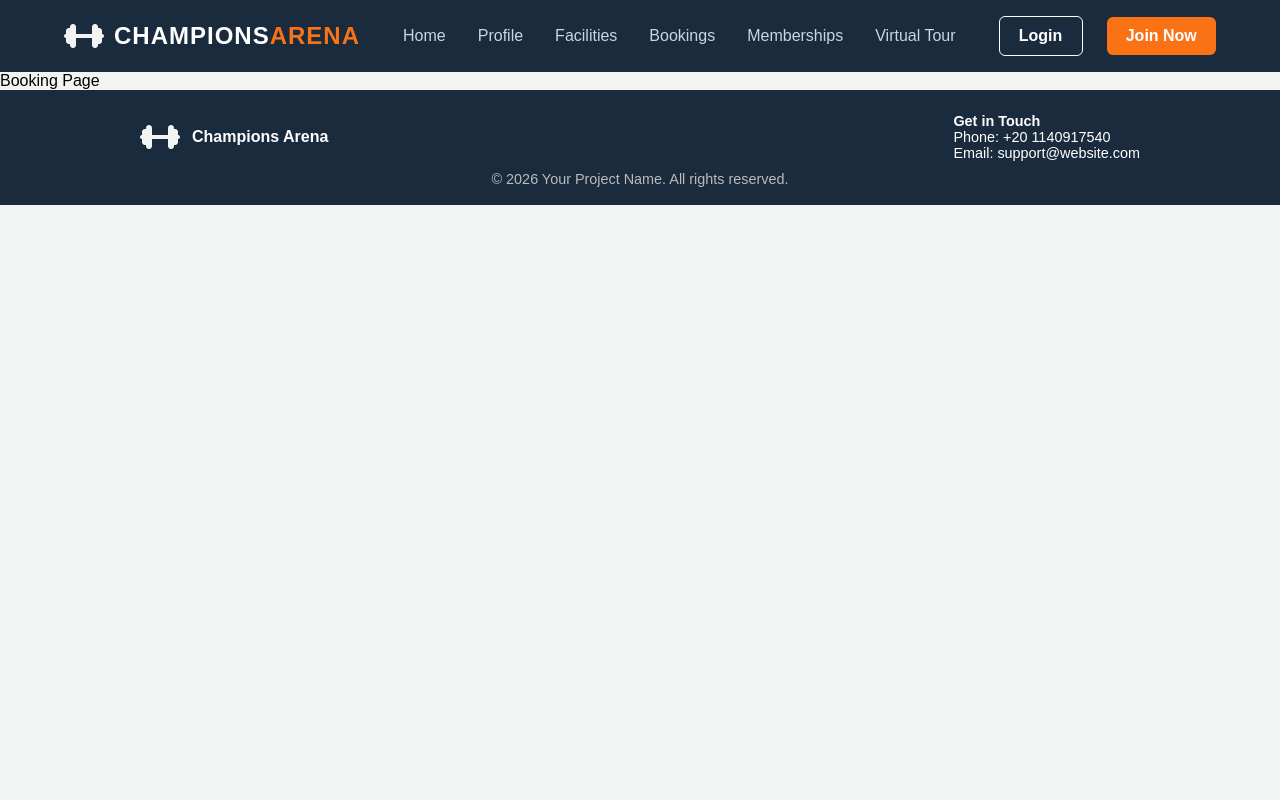
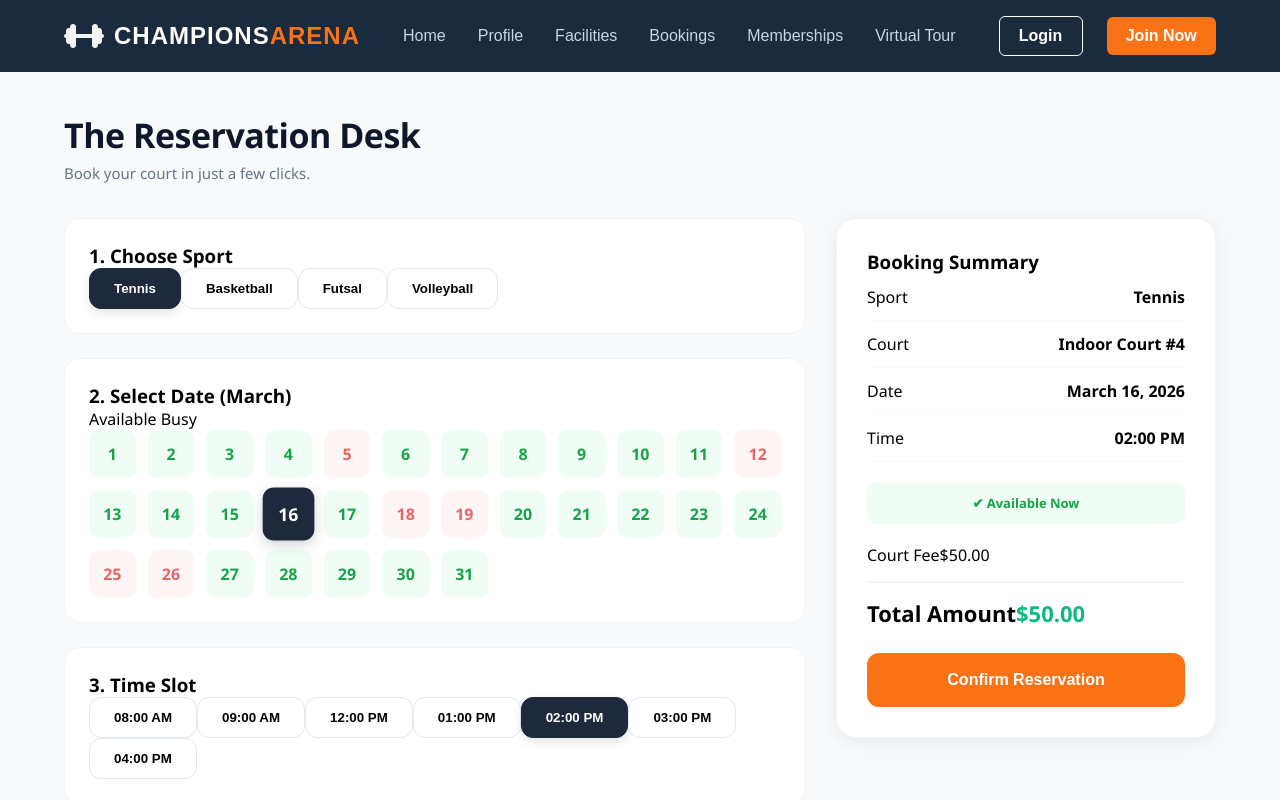
Before and after one commit to leenaayoussef/Sports-Facility, a React (Vite) app: page /booking in a window 1280 px wide. Shown: the top 800 px of the page. Built offline with nearby package versions, Linux system fonts and the light colour scheme.

Commit message:
booking done

```diff
--- /dev/null
+++ b/src/Components/Booking.css
@@ -0,0 +1,154 @@
+/* الأساسيات */
+.booking-container {
+  padding: 40px 5%;
+  background: #f8fafc;
+  min-height: 100vh;
+  font-family: 'Segoe UI', sans-serif;
+  opacity: 0;
+  transition: opacity 0.8s ease-in-out;
+}
+
+.fade-in { opacity: 1; }
+
+.booking-header { margin-bottom: 35px; }
+.booking-title { font-size: 34px; font-weight: 800; color: #0f172a; letter-spacing: -0.5px; }
+.booking-subtitle { color: #64748b; font-size: 15px; margin-top: 5px; }
+
+/* الـ Grid */
+.booking-grid {
+  display: grid;
+  grid-template-columns: 1fr 380px;
+  gap: 30px;
+  align-items: start;
+}
+
+/* الكروت وحبشتكناتها */
+.card {
+  background: white;
+  padding: 24px;
+  border-radius: 16px;
+  margin-bottom: 24px;
+  border: 1px solid #f1f5f9;
+  transition: transform 0.3s ease, box-shadow 0.3s ease;
+}
+
+.hover-effect:hover {
+  transform: translateY(-5px);
+  box-shadow: 0 10px 25px rgba(0,0,0,0.05);
+}
+
+/* التقويم */
+.calendar-grid {
+  display: grid;
+  grid-template-columns: repeat(auto-fill, minmax(45px, 1fr));
+  gap: 12px;
+}
+
+.day-cell {
+  height: 48px;
+  display: flex;
+  align-items: center;
+  justify-content: center;
+  border-radius: 10px;
+  cursor: pointer;
+  font-weight: 600;
+  transition: all 0.2s cubic-bezier(0.4, 0, 0.2, 1);
+}
+
+.status-free { background: #f0fdf4; color: #16a34a; }
+.status-busy { background: #fef2f2; color: #dc2626; opacity: 0.7; }
+
+.day-cell:hover:not(.status-busy) { background: #1e293b; color: white; }
+
+.day-cell.selected {
+  background: #1e293b !important;
+  color: white !important;
+  transform: scale(1.1);
+  box-shadow: 0 4px 12px rgba(30, 41, 59, 0.2);
+}
+
+/* الزراير */
+.sport-btn, .time-btn {
+  padding: 12px 24px;
+  border: 1.5px solid #e2e8f0;
+  border-radius: 12px;
+  background: white;
+  cursor: pointer;
+  font-weight: 600;
+  transition: 0.3s;
+}
+
+.sport-btn.active, .time-btn.active {
+  background: #1e293b;
+  color: white;
+  border-color: #1e293b;
+  box-shadow: 0 4px 10px rgba(0,0,0,0.1);
+}
+
+/* السمارى المحبشتكن */
+.summary-card {
+  background: white;
+  padding: 30px;
+  border-radius: 20px;
+  box-shadow: 0 4px 20px rgba(0,0,0,0.08);
+  border: 1px solid #f1f5f9;
+}
+
+.sticky-summary { position: sticky; top: 30px; }
+
+.summary-row {
+  display: flex;
+  justify-content: space-between;
+  padding: 12px 0;
+  border-bottom: 1px solid #f8fafc;
+}
+
+.availability-badge {
+  padding: 12px;
+  border-radius: 10px;
+  text-align: center;
+  font-weight: 700;
+  margin: 20px 0;
+  font-size: 13px;
+}
+
+.availability-badge.success { background: #f0fdf4; color: #16a34a; }
+.availability-badge.danger { background: #fff7ed; color: #c2410c; }
+
+.price-row.total {
+  margin-top: 15px;
+  padding-top: 15px;
+  border-top: 2px solid #f1f5f9;
+  font-weight: 800;
+  font-size: 22px;
+}
+
+.total-value { color: #10b981; }
+
+/* زرار التأكيد وحبشتكنات الحركة */
+.confirm-btn {
+  width: 100%;
+  margin-top: 25px;
+  padding: 18px;
+  background: #f97316;
+  color: white;
+  border: none;
+  border-radius: 12px;
+  font-weight: 700;
+  font-size: 16px;
+  cursor: pointer;
+  transition: 0.3s;
+}
+
+.pulse-animation:hover {
+  background: #ea580c;
+  animation: pulse 1.5s infinite;
+}
+
+@keyframes pulse {
+  0% { transform: scale(1); box-shadow: 0 0 0 0 rgba(249, 115, 22, 0.7); }
+  70% { transform: scale(1.02); box-shadow: 0 0 0 10px rgba(249, 115, 22, 0); }
+  100% { transform: scale(1); box-shadow: 0 0 0 0 rgba(249, 115, 22, 0); }
+}
+
+@media (max-width: 1024px) { .booking-grid { grid-template-columns: 1fr; } }
--- a/src/pages/Booking.jsx
+++ b/src/pages/Booking.jsx
@@ -1,5 +1,126 @@
+import React, { useState, useEffect } from "react";
+import "../Components/Booking.css";
+
 function Booking() {
-  return <div>Booking Page</div>;
+  const [selectedSport, setSelectedSport] = useState("Tennis");
+  const [selectedDay, setSelectedDay] = useState(16);
+  const [selectedTime, setSelectedTime] = useState("02:00 PM");
+  const [isVisible, setIsVisible] = useState(false);
+
+  // أنيميشن عند تحميل الصفحة
+  useEffect(() => { setIsVisible(true); }, []);
+
+  const sports = [
+    { name: "Tennis", price: 50 },
+    { name: "Basketball", price: 40 },
+    { name: "Futsal", price: 60 },
+    { name: "Volleyball", price: 35 }
+  ];
+
+  const timeSlots = ["08:00 AM", "09:00 AM", "12:00 PM", "01:00 PM", "02:00 PM", "03:00 PM", "04:00 PM"];
+  const busyDays = [5, 12, 18, 19, 25, 26];
+  const daysInMonth = Array.from({ length: 31 }, (_, i) => i + 1);
+
+  const currentPrice = sports.find(s => s.name === selectedSport).price;
+
+  return (
+    <div className={`booking-container ${isVisible ? "fade-in" : ""}`}>
+      <div className="booking-header">
+        <h1 className="booking-title">The Reservation Desk</h1>
+        <p className="booking-subtitle">Book your court in just a few clicks.</p>
+      </div>
+
+      <div className="booking-grid">
+        <div className="booking-left">
+          {/* 1. Sport Selection */}
+          <div className="card hover-effect">
+            <h3>1. Choose Sport</h3>
+            <div className="sports">
+              {sports.map((sport) => (
+                <button
+                  key={sport.name}
+                  className={`sport-btn ${selectedSport === sport.name ? "active" : ""}`}
+                  onClick={() => setSelectedSport(sport.name)}
+                >
+                  {sport.name}
+                </button>
+              ))}
+            </div>
+          </div>
+
+          {/* 2. Calendar */}
+          <div className="card hover-effect">
+            <div className="card-header">
+              <h3>2. Select Date (March)</h3>
+              <div className="status-indicators">
+                <span className="indicator"><i className="dot free"></i> Available</span>
+                <span className="indicator"><i className="dot busy"></i> Busy</span>
+              </div>
+            </div>
+            <div className="calendar-grid">
+              {daysInMonth.map((day) => {
+                const isBusy = busyDays.includes(day);
+                return (
+                  <div
+                    key={day}
+                    className={`day-cell ${selectedDay === day ? "selected" : ""} ${isBusy ? "status-busy" : "status-free"}`}
+                    onClick={() => setSelectedDay(day)}
+                  >
+                    {day}
+                  </div>
+                );
+              })}
+            </div>
+          </div>
+
+          {/* 3. Time Slots */}
+          <div className="card hover-effect">
+            <h3>3. Time Slot</h3>
+            <div className="times-grid">
+              {timeSlots.map((time) => (
+                <button
+                  key={time}
+                  className={`time-btn ${selectedTime === time ? "active" : ""}`}
+                  onClick={() => setSelectedTime(time)}
+                >
+                  {time}
+                </button>
+              ))}
+            </div>
+          </div>
+        </div>
+
+        {/* 4. Booking Summary */}
+        <div className="booking-right">
+          <div className="summary-card sticky-summary">
+            <h3 className="summary-title">Booking Summary</h3>
+            <div className="summary-details">
+              <div className="summary-row"><span>Sport</span><strong>{selectedSport}</strong></div>
+              <div className="summary-row"><span>Court</span><strong>Indoor Court #4</strong></div>
+              <div className="summary-row"><span>Date</span><strong>March {selectedDay}, 2026</strong></div>
+              <div className="summary-row"><span>Time</span><strong>{selectedTime}</strong></div>
+            </div>
+
+            <div className={`availability-badge ${busyDays.includes(selectedDay) ? "danger" : "success"}`}>
+               {busyDays.includes(selectedDay) ? "⚠️ High Demand" : "✔ Available Now"}
+            </div>
+
+            <div className="price-box">
+              <div className="price-row"><span>Court Fee</span><span>${currentPrice}.00</span></div>
+              <div className="price-row total">
+                <span>Total Amount</span>
+                <span className="total-value">${currentPrice}.00</span>
+              </div>
+            </div>
+
+            <button className="confirm-btn pulse-animation" onClick={() => alert("Reservation Confirmed! 🎉")}>
+              Confirm Reservation
+            </button>
+          </div>
+        </div>
+      </div>
+    </div>
+  );
 }
 
 export default Booking;
```
